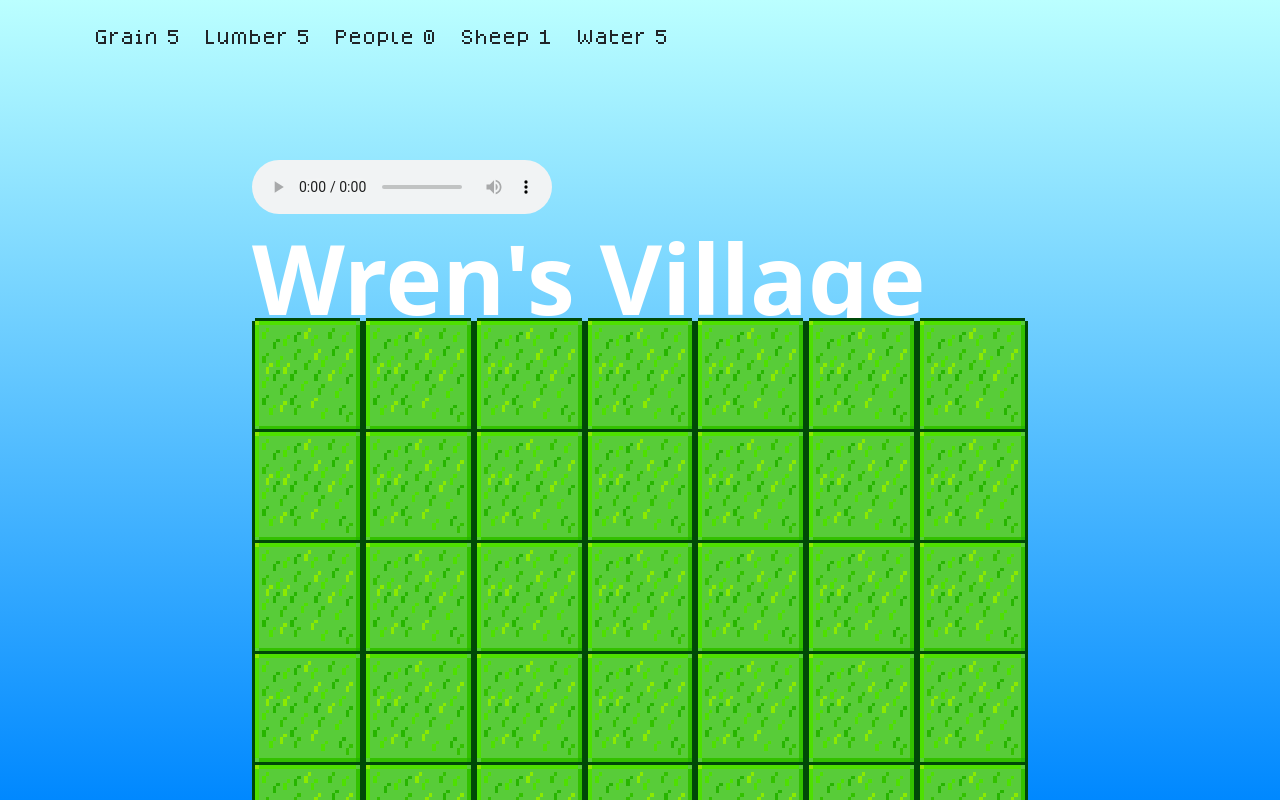
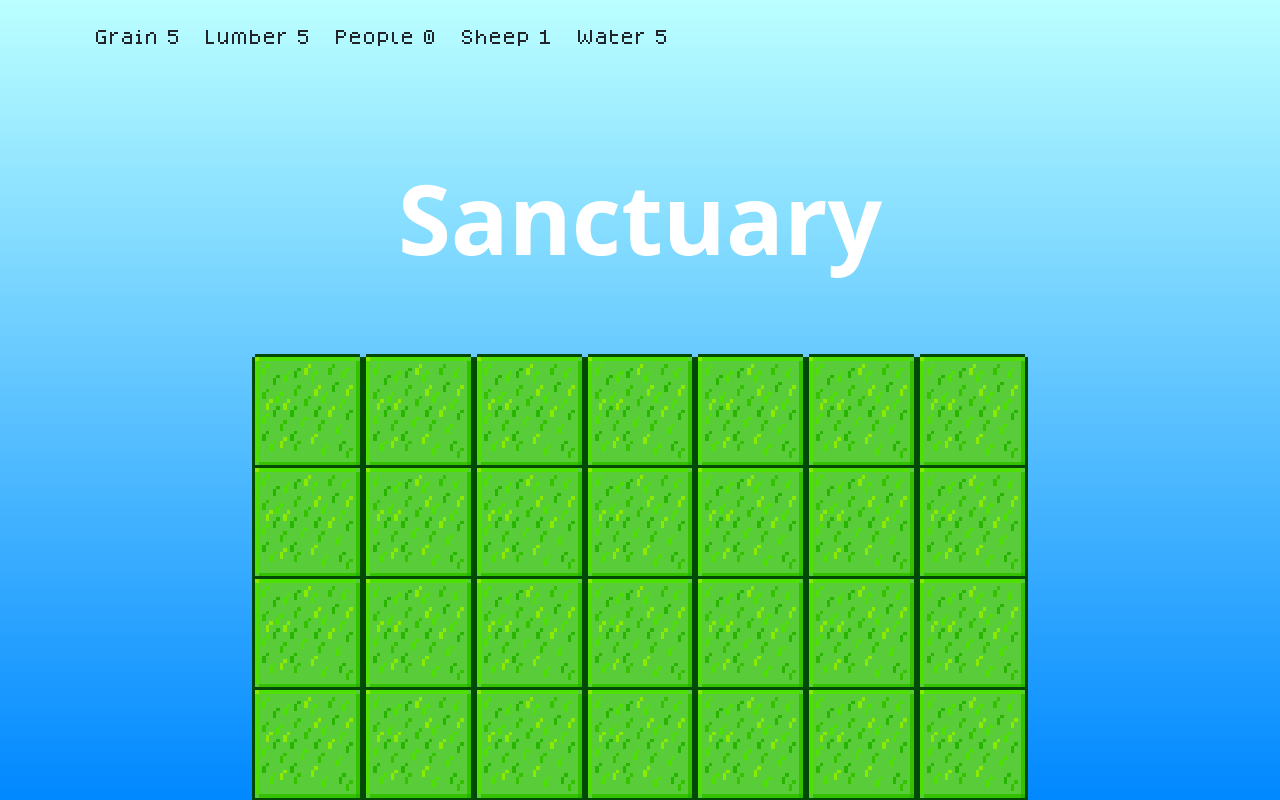
Before and after one commit to DavidBrameijer/VillageSimulator, an Angular app: page / in a window 1280 px wide. Shown: the top 800 px of the page. Built offline with nearby package versions, Linux system fonts and the light colour scheme.

Commit message:
Hid the audio player and changed Title

```diff
--- a/src/app/components/edit-improvement-dialog/edit-improvement-dialog.component.ts
+++ b/src/app/components/edit-improvement-dialog/edit-improvement-dialog.component.ts
@@ -105,7 +105,6 @@ export class EditImprovementDialogComponent {
 		audio.play();
 
 
-
 	}
 
 
--- a/src/app/components/map/map.component.css
+++ b/src/app/components/map/map.component.css
@@ -15,6 +15,8 @@ h1 {
 	font-size: 6em;
 	margin-bottom: -.175em;
 	color: #fff;
+	text-align: center;
+	padding-bottom: 1em;
 }
 
 @keyframes tileIn {
@@ -33,6 +35,7 @@ app-tile {
 	animation-fill-mode: backwards;
 }
 
-audio {
-	/* display:none; */
+audio{
+	  display:none;
+
 }
--- a/src/app/components/map/map.component.html
+++ b/src/app/components/map/map.component.html
@@ -1,13 +1,15 @@
 <main class="container">
 
-    <audio controls autoplay loop [volume] = "0.1">
+
+
+	<h1>Sanctuary</h1>
+    <!-- <audio controls autoplay loop [volume] = "0.2" class = w-100>
         <source src="/assets/sounds/Music Bed/Music.wav" type="audio/wav">
-      </audio>
-
-	<h1>Wren's Village</h1>
+      </audio>  -->
     <div class="grid-container">
         @for (i of getImprovements(); track $index) {
             <app-tile [improvement]="i" [index]="$index" [style.animation-delay]="getTileDelay($index) * .1 + 's'"/>
+
         }
 	</div>
 </main>
--- a/src/app/components/map/map.component.ts
+++ b/src/app/components/map/map.component.ts
@@ -2,6 +2,7 @@ import { Component } from '@angular/core';
 import { VillageService } from '../../services/village.service';
 import { Improvement } from '../../models/improvement';
 import { TileComponent } from "../tile/tile.component";
+
 
 @Component({
   selector: 'app-map',
```
